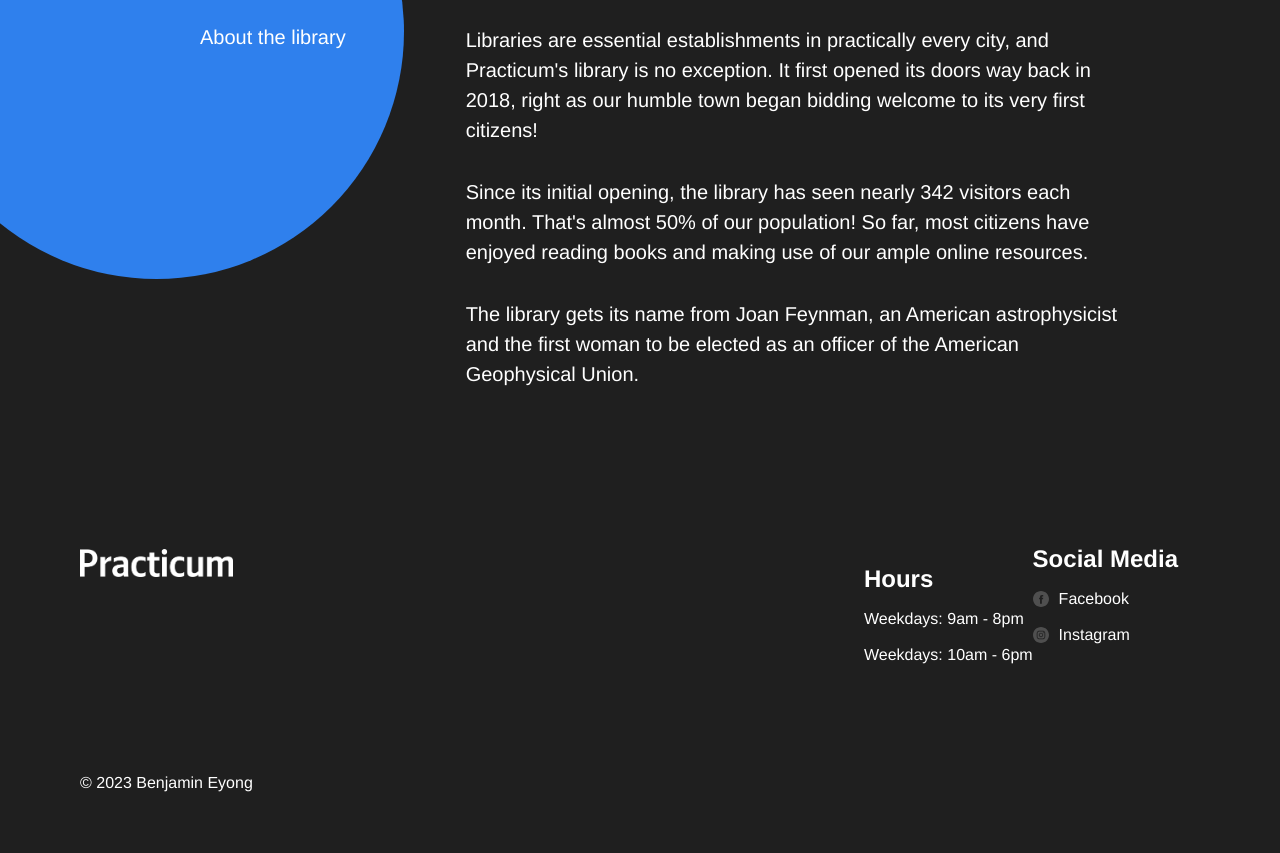
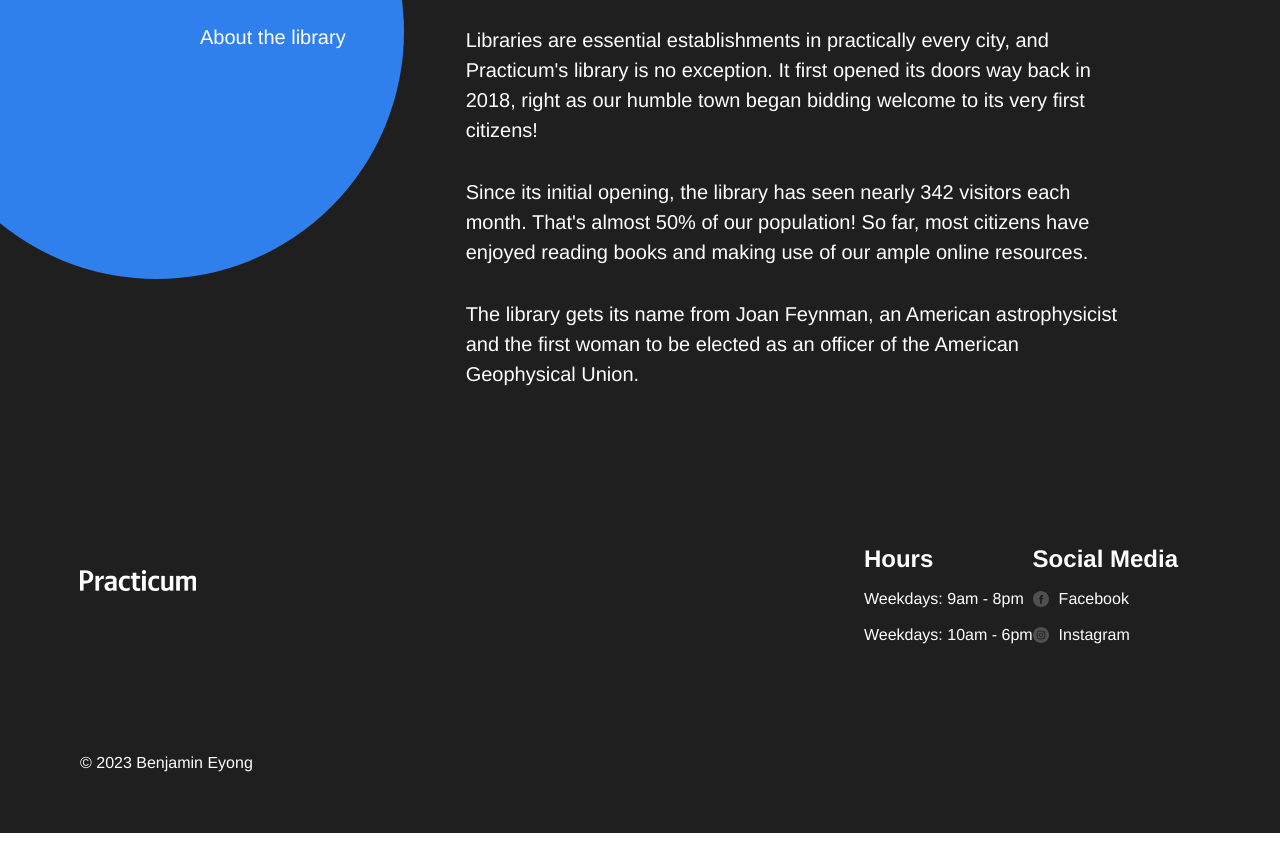
Before and after one commit to Benjamin-Eyong/se_project_library, a plain HTML site: page index.html in a window 1280 px wide. Shown: the part 3537-4390 px from the top of the page. Drawn offline with Linux system fonts and the light colour scheme.

Commit message:
New update for my project

```diff
--- a/index.html
+++ b/index.html
@@ -320,7 +320,7 @@
             />
           </div>
           <div class="footer__column footer__column_content_hours">
-            <h2 class="footer__column-heading`">Hours</h2>
+            <h2 class="footer__column-heading">Hours</h2>
             <ul class="footer__list">
               <li class="footer__list-item">Weekdays: 9am - 8pm</li>
               <li class="footer__list-item">Weekdays: 10am - 6pm</li>
--- a/styles/style.css
+++ b/styles/style.css
@@ -418,7 +418,8 @@ ul {
 }
 
 .footer__logo {
-  width: 153px;
+  width: 116px;
+  height: 21px;
 }
 
 .footer__list {
```
